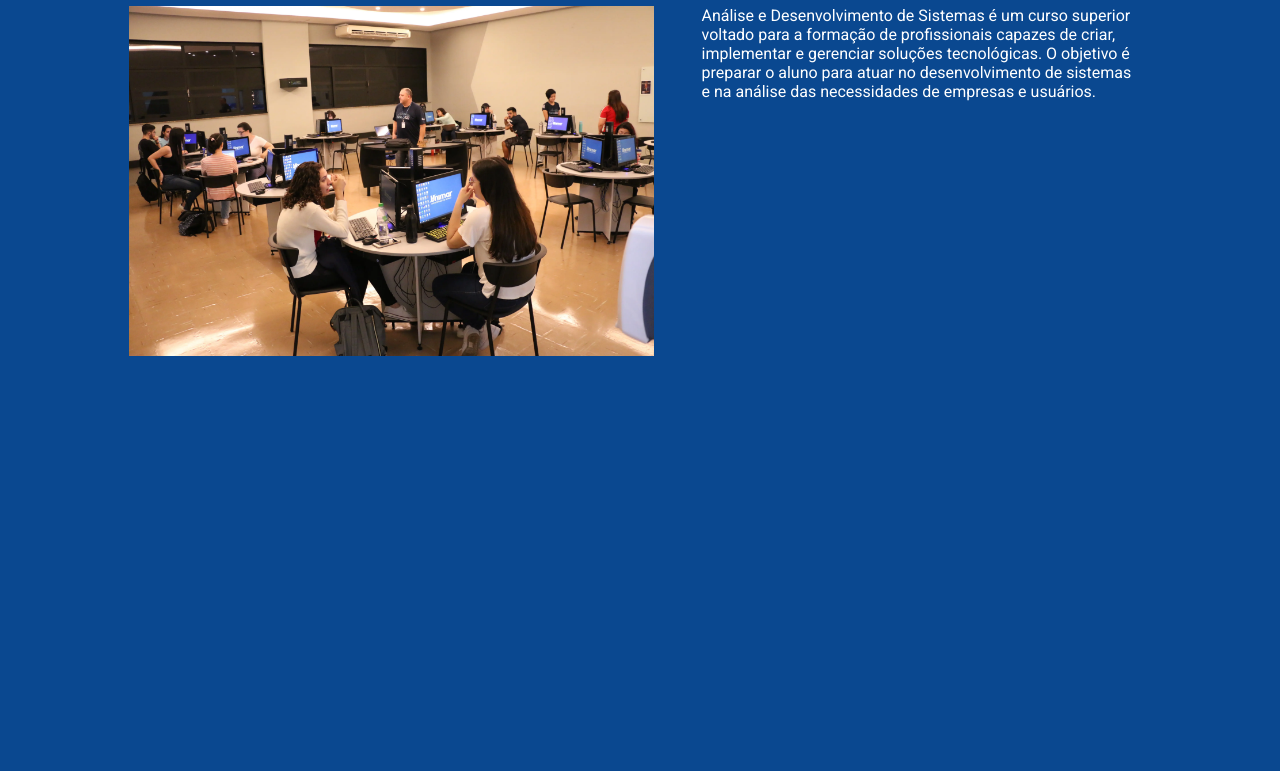
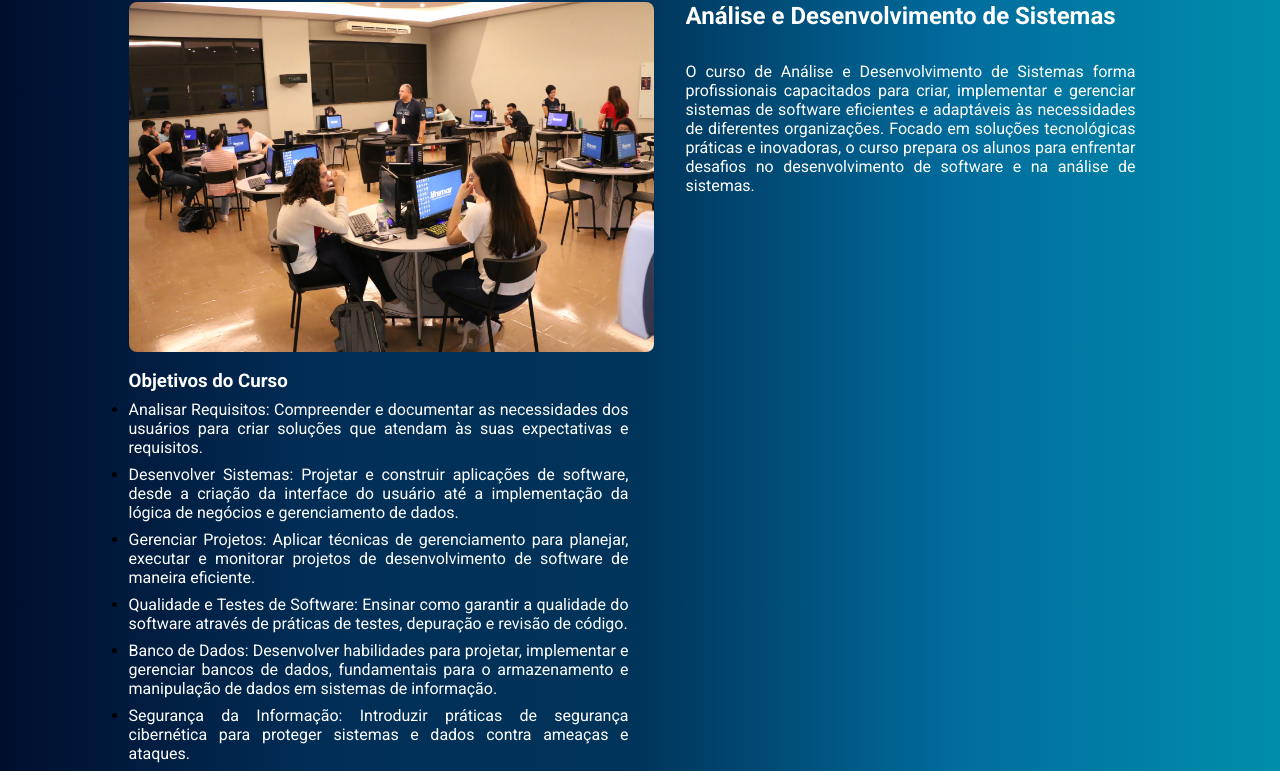
Before and after one commit to GustavobFarias/unimar, a website: page index.html in a window 1280 px wide. Shown: the part 669-1440 px from the top of the page. Before the commit the page ends 1025 px from the top, so only its background shows below. Drawn offline with nearby package versions, Linux system fonts and the light colour scheme.

Commit message:
commit atualizado

```diff
--- a/index.html
+++ b/index.html
@@ -4,13 +4,14 @@
     <meta charset="UTF-8">
     <meta name="viewport" content="width=device-width, initial-scale=1.0">
     <title>Unimar tecnologia</title>
-    <link rel="stylesheet" href="./src/main.css">
     <link rel="preconnect" href="https://fonts.googleapis.com">
     <link rel="preconnect" href="https://fonts.gstatic.com" crossorigin>
     <link href="https://fonts.googleapis.com/css2?family=Roboto:ital,wght@0,100;0,300;0,400;0,500;0,700;0,900;1,100;1,300;1,400;1,500;1,700;1,900&display=swap" rel="stylesheet">
     <link rel="preconnect" href="https://fonts.googleapis.com">
     <link rel="preconnect" href="https://fonts.gstatic.com" crossorigin>
-    <link href="https://fonts.googleapis.com/css2?family=Open+Sans:ital,wght@0,300..800;1,300..800&family=Roboto:ital,wght@0,100;0,300;0,400;0,500;0,700;0,900;1,100;1,300;1,400;1,500;1,700;1,900&display=swap" rel="stylesheet">
+    <link href="https://fonts.googleapis.com/css2?family=Nerko+One&display=swap" rel="stylesheet">
+    <script src="https://unpkg.com/scrollreveal"></script>
+    <link rel="stylesheet" href="./build/main.css">
 </head>
 <body>
     <header>
@@ -19,7 +20,7 @@
         <nav class="navbar">
             <ul class="nav-list">
                 <li class="nav-item">
-                        <a class="nav-links" href="#">ADS</a>
+                    <a class="nav-links" href="#ads">ADS</a>
                 </li>
                 <li class="nav-item">
                     <a class="nav-links" href="#">Ciências da computação</a>
@@ -32,17 +33,55 @@
     </div>
     </header>
     <main>
-        <section class="ads">
+        <section id="ads">
             <img class="graduacao-ads" src="img/analise-e-desenvolvimento-de-sistemas-1570493102.png" alt="">
-            <div class="container">
+            <div class="container container-main">
                 <h2>Sobre</h2>
                 <div class="sobre">
                     <img class="sala-de-aula" src="img/IMG_3439-scaled.webp" alt="sala da unimar">
-                <p>Análise e Desenvolvimento de Sistemas é um curso superior voltado para a formação de profissionais capazes de criar, implementar e gerenciar soluções tecnológicas. O objetivo é preparar o aluno para atuar no desenvolvimento de sistemas e na análise das necessidades de empresas e usuários.</p>
+                    <div class="container-sobre">
+                        <h1 class="title">Análise e Desenvolvimento de Sistemas</h1>
+                    <p>
+                        O curso de Análise e Desenvolvimento de Sistemas forma profissionais capacitados para criar, implementar e gerenciar sistemas de software eficientes e adaptáveis às necessidades de diferentes organizações. Focado em soluções tecnológicas práticas e inovadoras, o curso prepara os alunos para enfrentar desafios no desenvolvimento de software e na análise de sistemas.
+                    </p>
                     </div>
+                </div>
+                <h3>Objetivos do Curso</h3>
+                        <ul>
+                            <li>
+                                <p>
+                                    Analisar Requisitos: Compreender e documentar as necessidades dos usuários para criar soluções que atendam às suas expectativas e requisitos.
+                                </p>
+                            </li>
+                            <li>
+                                <p>
+                                    Desenvolver Sistemas: Projetar e construir aplicações de software, desde a criação da interface do usuário até a implementação da lógica de negócios e gerenciamento de dados.
+                                </p>
+                            </li>
+                            <li>
+                                <p>
+                                    Gerenciar Projetos: Aplicar técnicas de gerenciamento para planejar, executar e monitorar projetos de desenvolvimento de software de maneira eficiente.
+                                </p>
+                            </li>
+                            <li>
+                                <p>
+                                    Qualidade e Testes de Software: Ensinar como garantir a qualidade do software através de práticas de testes, depuração e revisão de código.
+                                </p>
+                            </li>
+                            <li>
+                                <p>
+                                    Banco de Dados: Desenvolver habilidades para projetar, implementar e gerenciar bancos de dados, fundamentais para o armazenamento e manipulação de dados em sistemas de informação.
+                                </p>
+                            </li>
+                            <li>
+                                <p>
+                                    Segurança da Informação: Introduzir práticas de segurança cibernética para proteger sistemas e dados contra ameaças e ataques.
+                                </p>
+                            </li>
+                        </ul>
             </div>
         </section>
     </main>
-
+    <script src="src/main.js"></script>
 </body>
 </html>
--- /dev/null
+++ b/src/main.js
@@ -0,0 +1,5 @@
+window.sr = ScrollReveal({ reset: true});
+
+sr.reveal('body', { duration: 1000});
+
+sr.reveal('.container-main', { duration: 2000});
--- /dev/null
+++ b/src/main.scss
@@ -0,0 +1,139 @@
+* {
+    margin: 0;
+    padding: 0;
+    box-sizing: border-box;
+    font-family: "Roboto", sans-serif;
+}
+
+.container {
+    max-width: 1023px;
+    width: 100%;
+    margin: 0 auto;
+}
+
+body {
+    visibility: hidden;
+    background: linear-gradient(to right,#000E2D, #012e57, #00345B, #016D9E, #008DAB);
+}
+
+header {
+    background-color: #0072BC;
+    padding: 32px 0;
+
+    .header-container {
+        display: flex;
+        justify-content: space-between;
+        align-items: center;
+
+    }
+
+    .logo-unimar {
+        height: 32px;
+    }
+
+    .nav-list {
+        list-style: none;
+    }
+
+    .nav-item {
+        display: inline;
+        cursor: pointer;
+        padding: 8px;
+        border: 1px solid #00d9ed;
+        border-radius: 8px;
+        margin-right: 8px;
+        transition: all ease 0.5s;
+    }
+
+    .nav-item:hover {
+        background-color: #00bad4;
+    }
+
+    .nav-links {
+        color: #fff;
+        text-decoration: none;
+        font-weight: bold;
+        padding: 8px;
+    }
+}
+
+.graduacao-ads {
+    width: 100%;
+}
+
+#ads {
+    .container-main {
+        visibility: hidden;
+
+        .sala-de-aula {
+            height: 350px;
+            margin-right: 2em;
+            border-radius: 8px;
+        }
+
+        .sobre {
+            display: flex;
+            margin-right: 16px;
+
+            .container-sobre {
+
+                .title {
+                    color: #fff;
+                    margin-bottom: 32px;
+                    border-right: 5px solid #fff;
+                    white-space: nowrap;
+
+                    overflow: hidden;
+
+                    width: 0;
+
+                    animation: mark .8s step-end infinite, write 10s steps(34, end) infinite;
+                }
+                @keyframes mark {
+                    50% {
+                        border-right-color: transparent;
+                    }
+                }
+                @keyframes write {
+                    20% {
+                        width: 32ch;
+                    }
+                    70% {
+                        width: 32ch;
+                    }
+                    80% {
+                        width: 0;
+                    }
+                    100% {
+                        width: 0;
+                    }
+                }
+
+            }
+            }
+
+            h3 {
+                color: #fff;
+                margin: 18px 0 8px;
+                font-weight: bold;
+            }
+
+            p {
+                margin-bottom: 8px;
+            }
+    }
+}
+
+h2 {
+    font-family: "Nerko One", cursive;
+    text-align: center;
+    color: #fff;
+    margin: 16px 0;
+    font-size: 32px;
+}
+
+p {
+    color: #fff;
+    max-width: 500px;
+    text-align: justify;
+}
```
Also changed, not shown: package.json (added, +16 -0 lines), build/main.css (added), src/main.css (deleted), 3 other files. Lines whose indentation alone changed are shown as unchanged.
